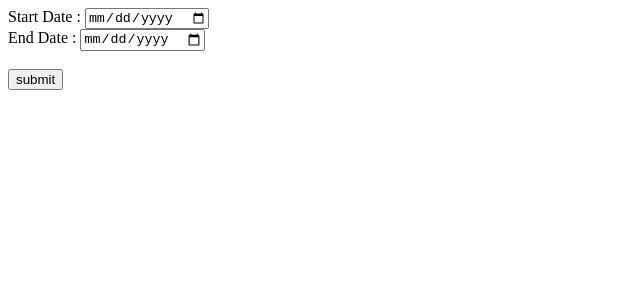
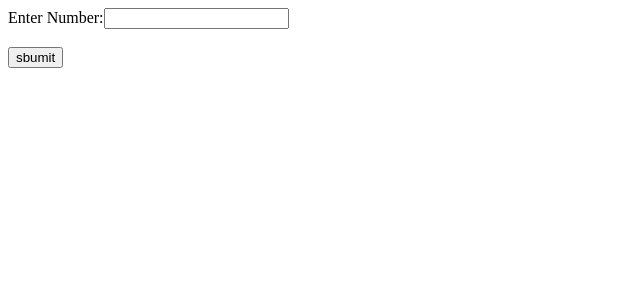
Before and after one commit to tkasvala9/twinkal-weekend2-practice, an Angular app in the folder my-first-app/: page / in a window 1280 px wide. Shown: the top 300 px of the page, without its empty margins (0-640 px from the left). Built offline with nearby package versions, Linux system fonts and the light colour scheme.

Commit message:
create-table

```diff
--- a/my-first-app/src/app/app.component.html
+++ b/my-first-app/src/app/app.component.html
@@ -1,5 +1,4 @@
 <div class="container">
-  Start Date : <input type="date" placeholder="enter start  date" #sdate><br>
-  End Date : <input type="date" placeholder="enter end date" #edate><br><br>
-  <button (click)="calculate(sdate.value,edate.value)">submit</button>
+Enter Number:<input type="number" #num><br><br>
+<button (click)="cratetable(num.value)">sbumit</button>
 </div>
--- a/my-first-app/src/app/app.component.ts
+++ b/my-first-app/src/app/app.component.ts
@@ -10,15 +10,16 @@ export class AppComponent {
   title = 'my-first-app';
 
   constructor(public us:UserDataServiceService){}
-  sdate:any;
-  edate:any;
-  price:any;
-  calculate(sdate:any,edate:any){
-    this.sdate=new Date(sdate).getTime();
-    this.edate=new Date(edate).getTime();
-    let days=(this.edate-this.sdate)/(1000*3600*24);
-    this.price=2000;
-    console.log("total amount for trip of"+" "+days+" "+"days is"+" " +(this.price)*days);
+  numarray:any=[]
+  t:any;
+  i:any;
+  cratetable(value:any){
+
+    for(let i=1;i<=10;i++){
+      this.t=(value*i);
+      this.numarray[i]=value +" "+"*"+" "+i+" "+"="+" "+this.t;
+      console.log(this.numarray[i]);
+        }
 
   }
 }
```
